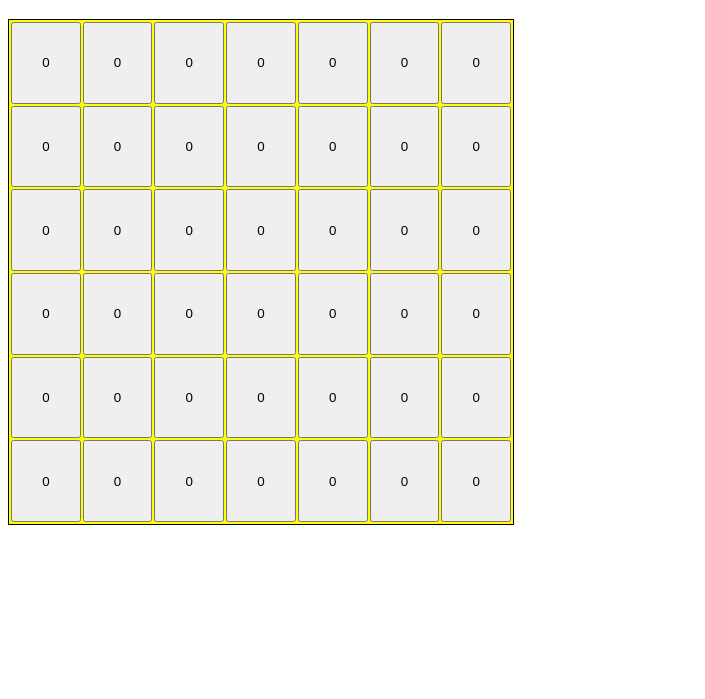
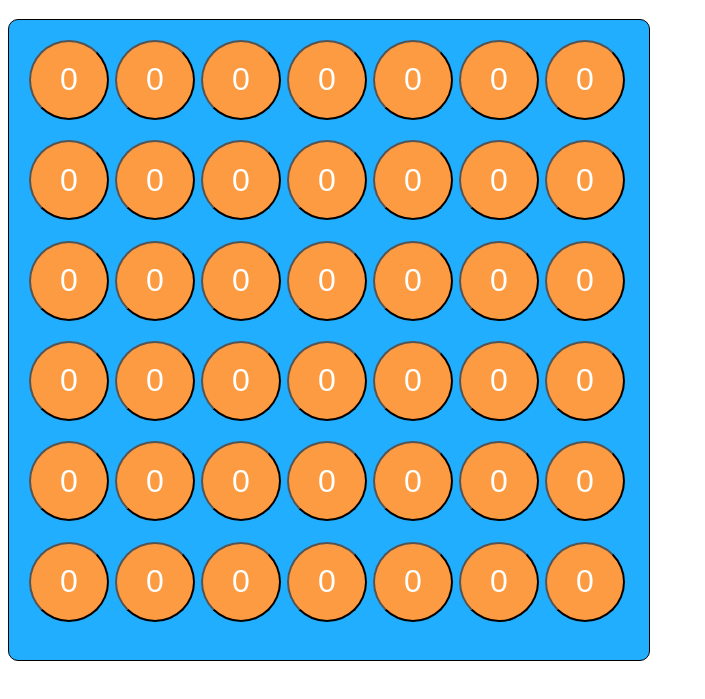
Before and after one commit to Akshat041/Connect-Four, a plain HTML site: page index.html in a window 1280 px wide. Shown: the part 61-760 px from the top of the page, without its empty margins (0-705 px from the left). Drawn offline with Linux system fonts and the light colour scheme.

Commit message:
Removed all console.log and added basic styling

```diff
--- a/script.js
+++ b/script.js
@@ -38,7 +38,6 @@ function Gameboard() {
     // If no cells make it through the filter,
     // the move is invalid. Stop execution.
     if (!availableCells.length) {
-      console.log(`It's a Draw!-----------`);
       return;
     }
 
@@ -54,7 +53,6 @@ function Gameboard() {
     const boardWithCellValues = board.map((row) =>
       row.map((cell) => cell.getValue())
     );
-    console.log(boardWithCellValues);
   };
 
   // Here, we provide an interface for the rest of our
@@ -118,7 +116,6 @@ function GameController(
 
   const printNewRound = () => {
     board.printBoard();
-    console.log(`${getActivePlayer().name}'s turn.`);
   };
 
   const checkWinner = () => {
@@ -137,7 +134,6 @@ function GameController(
           brd[i][j].getValue() === brd[i][j + 2].getValue() &&
           brd[i][j].getValue() === brd[i][j + 3].getValue()
         ) {
-          console.log(`${getActivePlayer().name} Wins!`);
           return { winner: getActivePlayer().name, isGameOver: true };
         }
       }
@@ -155,7 +151,6 @@ function GameController(
           brd[i][j].getValue() === brd[i + 2][j].getValue() &&
           brd[i][j].getValue() === brd[i + 3][j].getValue()
         ) {
-          console.log(`${getActivePlayer().name} Wins!`);
           return { winner: getActivePlayer().name, isGameOver: true };
         }
       }
@@ -173,7 +168,6 @@ function GameController(
           brd[i][j].getValue() === brd[i + 2][j + 2].getValue() &&
           brd[i][j].getValue() === brd[i + 3][j + 3].getValue()
         ) {
-          console.log(`${getActivePlayer().name} Wins!`);
           return { winner: getActivePlayer().name, isGameOver: true };
         }
       }
@@ -191,7 +185,6 @@ function GameController(
           brd[i][j].getValue() === brd[i + 2][j - 2].getValue() &&
           brd[i][j].getValue() === brd[i + 3][j - 3].getValue()
         ) {
-          console.log(`${getActivePlayer().name} Wins!`);
           return { winner: getActivePlayer().name, isGameOver: true };
         }
       }
@@ -213,9 +206,6 @@ function GameController(
 
   const playRound = (column) => {
     // Drop a token for the current player
-    console.log(
-      `Dropping ${getActivePlayer().name}'s token into column ${column}...`
-    );
     board.dropToken(column, getActivePlayer().token);
 
     const winResult = checkWinner();
--- a/style.css
+++ b/style.css
@@ -1,13 +1,14 @@
 .board {
   display: grid;
-  height: 500px;
-  width: 500px;
+  height: 600px;
+  width: 600px;
   grid-template-columns: repeat(7, 1fr);
   grid-template-rows: repeat(6, 1fr);
   border: 1px solid black;
   gap: 2px;
-  padding: 2px;
-  background-color: yellow;
+  padding: 20px;
+  background-color: rgb(33, 174, 255);
+  border-radius: 10px;
 }
 
 .cell {
@@ -20,3 +21,12 @@
   background: lightyellow;
   cursor: pointer;
 }
+
+button {
+  color: white;
+  background-color: rgb(252, 155, 65);
+  border-radius: 100px;
+  width: 80px;
+  height: 80px;
+  font-size: 2rem;
+}
```
